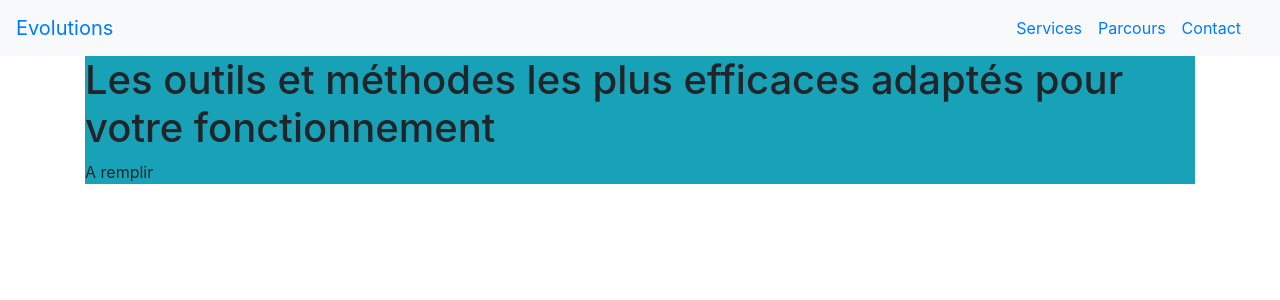
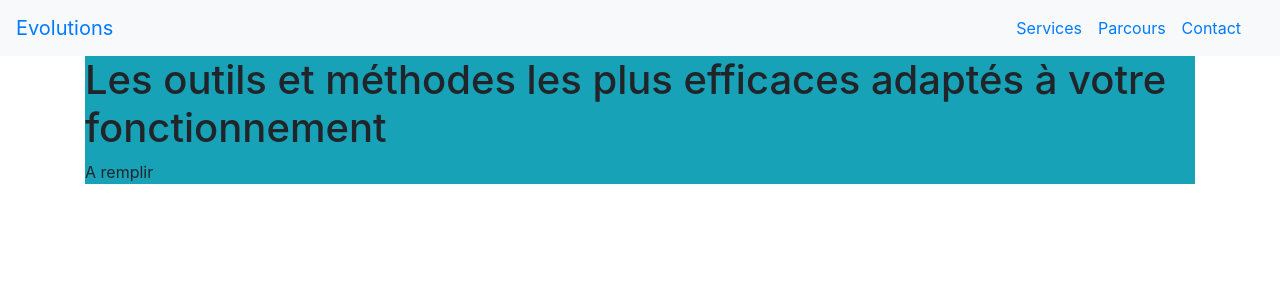
Before and after one commit to OrgaEvolutions/orgaevolutions.github.io, a Jekyll site: the page built from index.html, in a window 1280 px wide. Shown: the top 300 px of the page. Built offline with Jekyll 4.4.1, drawn with Linux system fonts in a browser that asks for light colours.

Commit message:
Update index.html

```diff
--- a/index.html
+++ b/index.html
@@ -3,7 +3,7 @@ layout: default
 title: evolutions
 ---
 <div class="min-vh-90 bg-info">
-	<h1>Les outils et méthodes les plus efficaces adaptés pour votre fonctionnement</h1>
+	<h1>Les outils et méthodes les plus efficaces adaptés à votre fonctionnement</h1>
 	<p>A remplir</p>
 
 </div>
```
